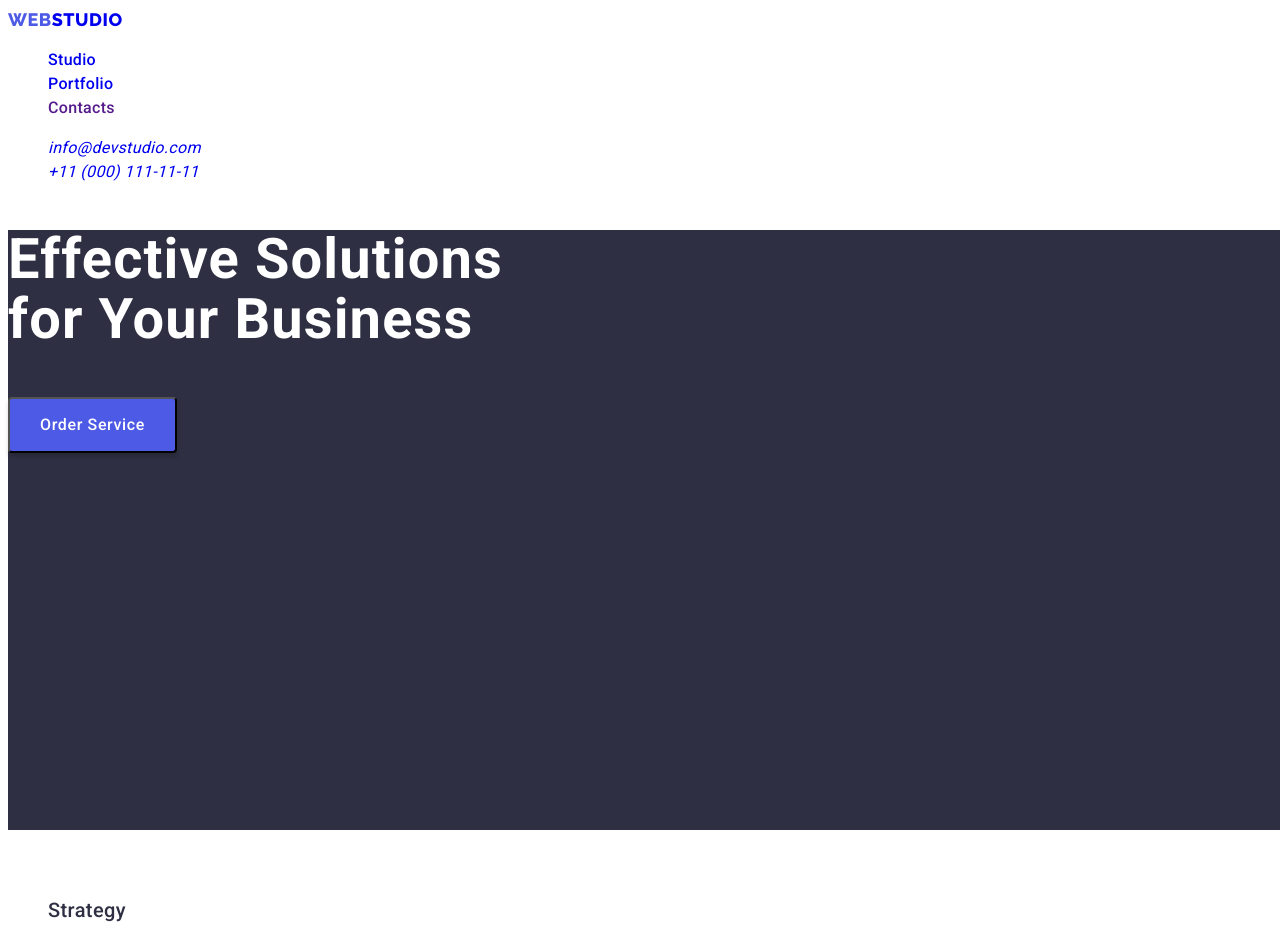
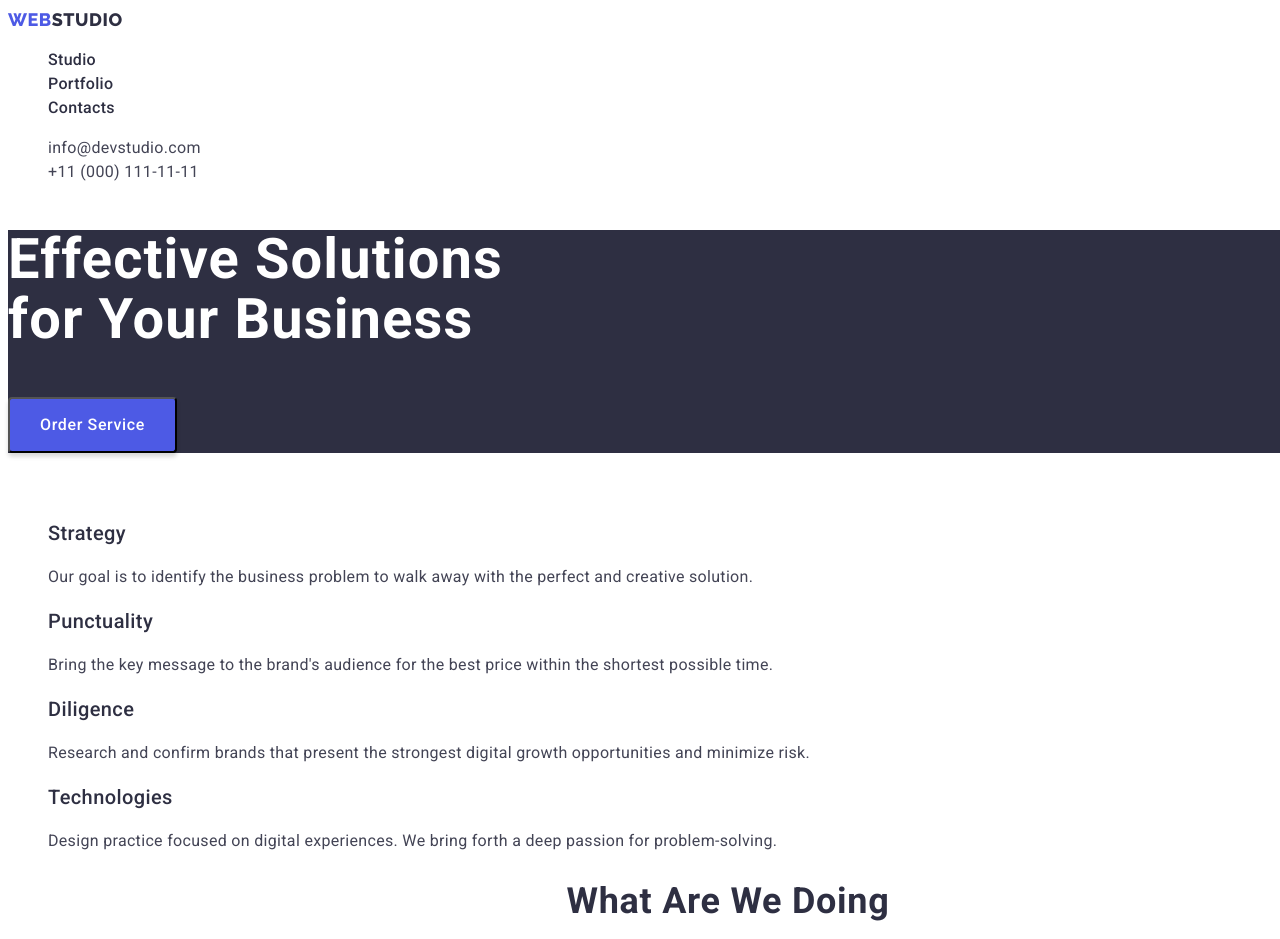
Before and after one commit to divaleriana/goit-markup-hw-02, a plain HTML site: page index.html in a window 1280 px wide. Shown: the top 939 px of the page. Drawn offline with Linux system fonts and the light colour scheme.

Commit message:
mistakes fixed

```diff
--- a/css/styles.css
+++ b/css/styles.css
@@ -10,7 +10,7 @@
 }
 
 body{
-    font-family: 'Roboto', Raleway;
+    font-family: 'Roboto', sans-serif;
     color: var(--navy-blue-color);
     width: 1440px;
 }
@@ -28,13 +28,14 @@ body{
     letter-spacing: 0.03em;
     text-transform: uppercase;
     text-decoration: none;
+    color: var(--navy-blue-color);
 }
 
 .logo > span {
     color: var(--iris-color);
 }
 
-.nav-list a {
+.nav-item {
     font-family: 'Roboto';
     font-style: normal;
     font-weight: 500;
@@ -43,13 +44,20 @@ body{
     text-transform: capitalize;
     letter-spacing: 0.02em;
     text-decoration: none;
+    color: var(--navy-blue-color);
 }
 
-.contact a {
+.nav-item:hover, .nav-item:focus {
+    color: var(--iris-color)
+}
+
+.contact-item {
     font-size: 16px;
     line-height: 1.5;
     letter-spacing: 0.02em;
     text-decoration: none;
+    font-style: normal;
+    color: var(--body-text-color);
 }
 
 .contact-item:hover, .contact-item:focus {
@@ -58,7 +66,6 @@ body{
 
 .hero{
     background-color: var(--navy-blue-color);
-    height: 600px;
 }
 
 .hero-title{
@@ -78,7 +85,7 @@ body{
     height: 56px;
     box-shadow: 0px 4px 4px rgba(0, 0, 0, 0.15);
     border-radius: 4px;
-    font-family: 'Roboto';
+    font-family: inherit;
     font-style: normal;
     font-weight: 500;
     font-size: 16px;
@@ -98,6 +105,7 @@ body{
     border: 1px solid var(--accent-color);
     border-radius: 4px;
     height: 48px;
+    font-family: inherit;
     font-weight: 500;
     font-size: 16px;
     line-height: 1.5;
@@ -110,13 +118,6 @@ body{
     color: var(--white-color)
 }
 
-.portfolio-item > h3{
-    font-weight: 500;
-    font-size: 20px;
-    line-height: 1.2;
-    letter-spacing: 0.02em;
-}
-
 .portfolio-item > p{
     font-size: 16px;
     line-height: 1.5;
@@ -125,7 +126,7 @@ body{
 }
 
 .invisible-title{
-    color: rgba(0,0,0,0)
+    opacity: 0;
 }
 
 .subtitle{
@@ -140,6 +141,23 @@ body{
     font-size: 20px;
     line-height: 1.2;
     letter-spacing: 0.02em;
+    text-transform: capitalize;
+}
+
+.paragraph {
+    font-size: 16px;
+    line-height: 1.5;
+    letter-spacing: 0.02em;
+    color: var(--body-text-color);
+}
+
+.works-title, .team-title {
+    font-weight: 700;
+    font-size: 36px;
+    line-height: 1.11;
+    text-align: center;
+    letter-spacing: 0.02em;
+    text-transform: capitalize;
 }
 
 .footer{
--- a/index.html
+++ b/index.html
@@ -15,15 +15,15 @@
         <nav class="site-nav">
         <a href="./index.html" class="logo"><span>Web</span>Studio</a>
             <ul class="list nav-list">
-                <li><a href="./index.html">Studio</a></li>
-                <li><a href="./portfolio.html">Portfolio</a></li>
-                <li><a href="">Contacts</a></li>
+                <li><a href="./index.html" class="nav-item">Studio</a></li>
+                <li><a href="./portfolio.html" class="nav-item">Portfolio</a></li>
+                <li><a href="" class="nav-item">Contacts</a></li>
             </ul>
         </nav>
         <address>
             <ul class="contact list">
-                <li><a href="mailto:info@devstudio.com">info@devstudio.com</a></li>
-                <li><a href="tel:+110001111111">+11 (000) 111-11-11</a></li>
+                <li><a href="mailto:info@devstudio.com" class="contact-item">info@devstudio.com</a></li>
+                <li><a href="tel:+110001111111" class="contact-item">+11 (000) 111-11-11</a></li>
             </ul>
         </address>
     </header>
@@ -37,25 +37,25 @@
             <ul class="feature-list list">
                 <li>
                     <h3 class="title">Strategy</h3>
-                    <p>Our goal is to identify the business
+                    <p class="paragraph">Our goal is to identify the business
                     problem to walk away with the perfect and creative solution.</p>
                 </li>
                 <li>
                     <h3 class="title">Punctuality</h3>
-                    <p>Bring the key message to the brand's audience for the best price within the shortest possible time.</p>
+                    <p  class="paragraph">Bring the key message to the brand's audience for the best price within the shortest possible time.</p>
                 </li>
                 <li>
                     <h3 class="title">Diligence</h3>
-                    <p>Research and confirm brands that present the strongest digital growth opportunities and minimize risk.</p>
+                    <p  class="paragraph">Research and confirm brands that present the strongest digital growth opportunities and minimize risk.</p>
                 </li>
                 <li>
                     <h3 class="title">Technologies</h3>
-                    <p>Design practice focused on digital experiences. We bring forth a deep passion for problem-solving.</p>
+                    <p  class="paragraph">Design practice focused on digital experiences. We bring forth a deep passion for problem-solving.</p>
                 </li>
             </ul>
         </section>
         <section>
-            <h2>What are we doing</h2>
+            <h2 class="works-title">What are we doing</h2>
             <ul class="list device-list">
                 <li><img src="./images/imac.jpg" alt="desctop" width="360"></li>
                 <li><img src="./images/messenger.jpg" alt="application" width="360"></li>
@@ -63,7 +63,7 @@
             </ul>
         </section>
         <section>
-            <h2>Our Team</h2>
+            <h2 class="team-title">Our Team</h2>
             <ul class="list team">
                 <li>
                     <img src="./images/mark-guerrero.jpg" alt="Mark Guerrero" width="264" height="260">
```
Also changed, not shown: portfolio.html (+3 -3 lines).
